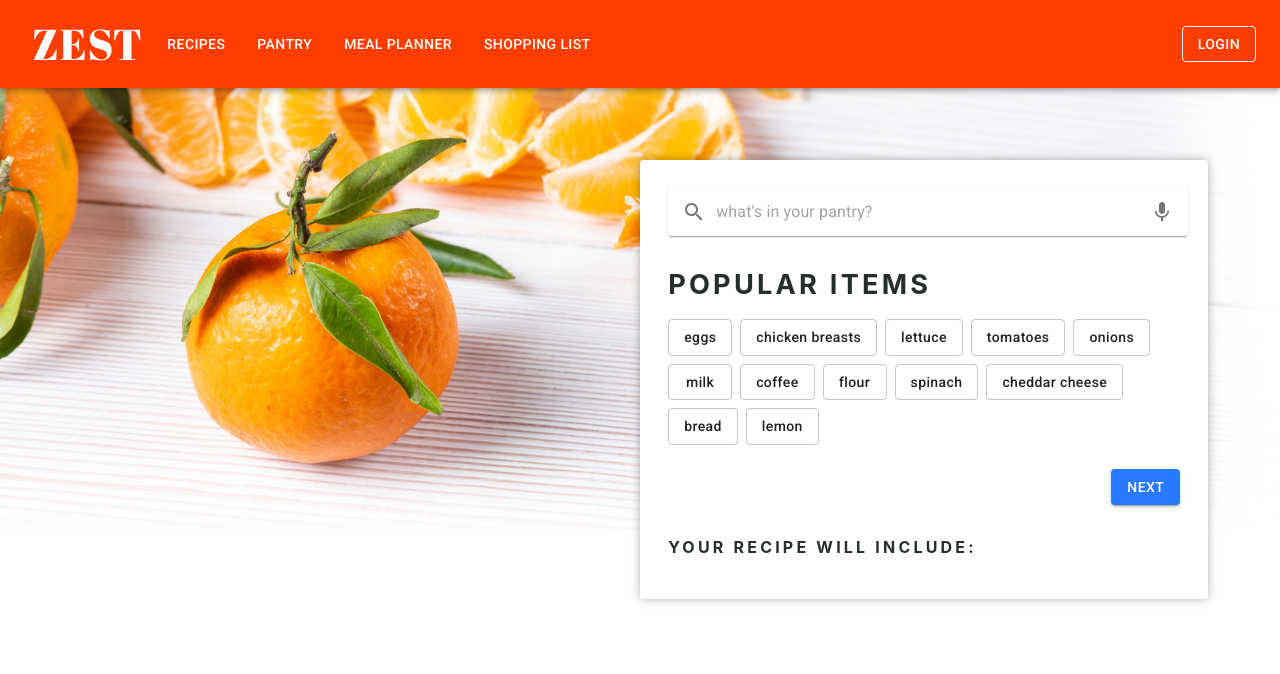
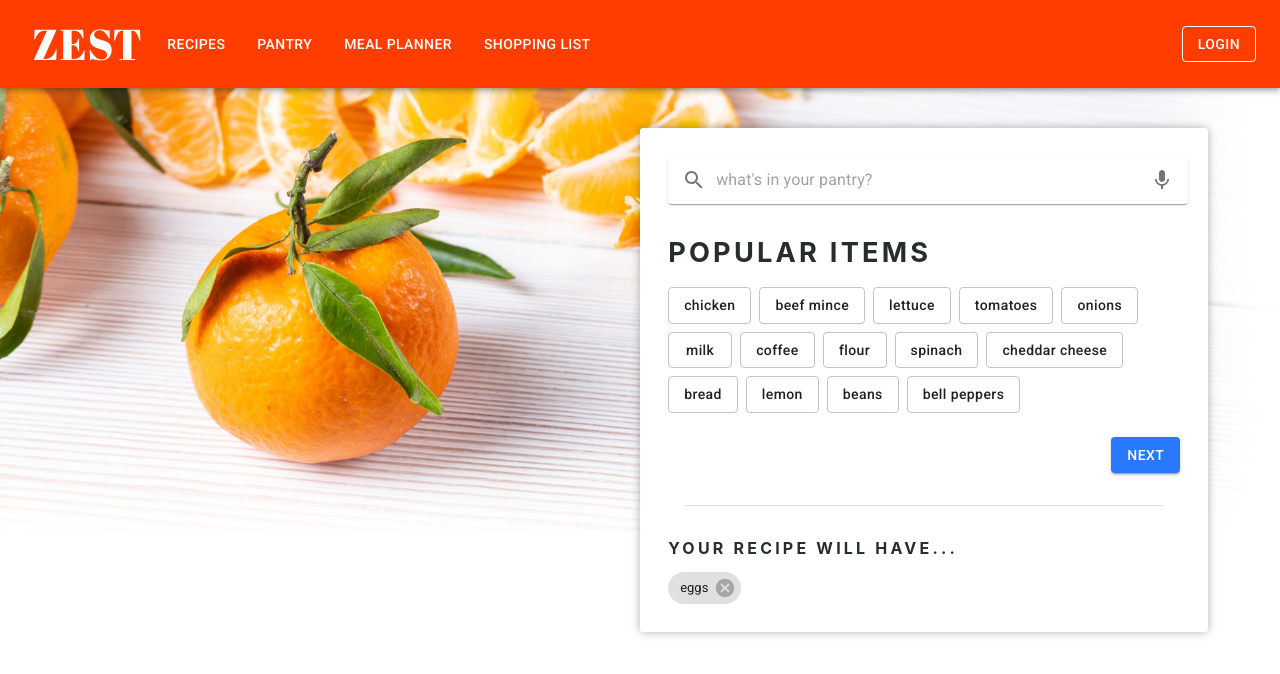
Before and after one commit to rainy-city-trio/project-frontend, a React (Create React App) app: page / in a window 1280 px wide. Shown: the top 674 px of the page. Built offline with nearby package versions, Linux system fonts and the light colour scheme.

Commit message:
chips can now be deleted from newSearch

```diff
--- a/src/App.js
+++ b/src/App.js
@@ -24,14 +24,37 @@ const theme = createMuiTheme({
 
 class App extends Component {
   state = {
-    popularItems: ['eggs', 'chicken breasts', 'lettuce', 'tomatoes', 'onions', 'milk', 'coffee', 'flour', 'spinach', 'cheddar cheese', 'bread', 'lemon'],
+    popularItems: ['eggs', 'chicken', 'beef mince', 'lettuce', 'tomatoes', 'onions', 'milk', 'coffee', 'flour', 'spinach', 'cheddar cheese', 'bread', 'lemon', 'beans', 'bell peppers'],
+    // filteredItems: [],
     newSearch: {
-      ingredients: [],
+      ingredients: ['eggs'],
       dietaryR: '',
       season: '',
       readyIn: null
     }
   }
+  onClickPopular = (e) => {
+    // console.log(e.target.innerText);
+    let ingredients = [...this.state.newSearch.ingredients, e.target.innerText];
+    this.setState({
+      newSearch: {
+        ingredients
+      }
+    })
+  }
+  deleteIngredient = (token) => {
+    // console.log(token);
+    let ingredients = [...this.state.newSearch.ingredients].filter(ingredient => {
+      return (ingredient !== token)
+    });
+    // console.log('deleteIngredient', ingredients)
+    this.setState({
+      newSearch: {
+        ingredients
+      }
+    })
+  }
+
   keyListener = (e) => {
     let value = e.target.value;
     console.log(value, e.keyCode);
@@ -52,7 +75,9 @@ class App extends Component {
       <ThemeProvider theme={theme}>
         <NavBar />
         <Billboard  state={this.state}
-                    keyListener={this.keyListener} />
+                    keyListener={this.keyListener}
+                    onClickPopular={this.onClickPopular}
+                    deleteIngredient={this.deleteIngredient} />
 
         {/* <Button color="primary">Primary</Button>
         <Button color="secondary">Secondary</Button> */}
--- a/src/components/Billboard.js
+++ b/src/components/Billboard.js
@@ -34,7 +34,9 @@ const Billboard = (props) => {
 
       </div>
       <SearchWindow state={props.state}
-                    keyListener={props.keyListener} />
+                    keyListener={props.keyListener}
+                    onClickPopular={props.onClickPopular}
+                    deleteIngredient={props.deleteIngredient} />
     </div>
   )
 
--- a/src/components/SearchWindow.js
+++ b/src/components/SearchWindow.js
@@ -6,7 +6,7 @@ import IconButton from '@material-ui/core/IconButton';
 import SearchIcon from '@material-ui/icons/Search';
 import MicIcon from '@material-ui/icons/Mic';
 import Button from '@material-ui/core/Button';
-import { Chip } from '@material-ui/core';
+import { Chip, Divider } from '@material-ui/core';
 // import {deepOrange} from '@material-ui/core/colors'
 // import RemoveCircleOutlineIcon from '@material-ui/icons/RemoveCircleOutline'
 
@@ -35,7 +35,7 @@ const useStyles = makeStyles(theme => ({
         // opacity: '.6',
         borderRadius: '.2rem',
         position: 'absolute',
-        top: '10rem',
+        top: '8rem',
         left: '50%',
         // transform: 'translate(-50%, -50%)',
         width: '40vw',
@@ -77,27 +77,31 @@ const useStyles = makeStyles(theme => ({
     },
     nextButton: {
         marginTop: '1rem',
+        marginBottom: '2rem'
 
     }
 }));
-
-
 
 const SearchWindow = (props) => {
     console.log('search', props.state);
     const { popularItems, newSearch } = props.state;
 
-    // const tokenState = useState([]);
-    // console.log('props', props);
+
 
     const classes = useStyles();
-    const popularItemList = popularItems.map((item, index) => {
-        return <Button className={classes.button} variant="outlined" key={index}>
+
+    let popularRender = popularItems.filter(item => {
+        return newSearch.ingredients.indexOf(item) === -1
+      });
+    console.log('popularRender', popularRender)
+
+    const popularItemList = popularRender.map((item, index) => {
+        return <Button onClick={props.onClickPopular} className={classes.button} variant="outlined" key={index}>
             {item}
         </Button>
     })
-    const tagList = newSearch.ingredients.map(token => {
-        return <Chip label={token} className={classes.chip} onDelete={props.keyListener} />
+    const tagList = newSearch.ingredients.map((token, index) => {
+        return <Chip label={token} className={classes.chip} key={index} onDelete={() => {props.deleteIngredient(token)}} />
     })
     return (
         <div className={classes.searchWindow}>
@@ -125,7 +129,8 @@ const SearchWindow = (props) => {
             <div className={classes.nextSubmit}>
                 <Button variant="contained" color="secondary" className={classes.nextButton}>NEXT</Button>
             </div>
-            <h2 className={classes.secondHeading}>Your recipe will include:</h2>
+            <Divider variant="middle" />
+            <h2 className={classes.secondHeading}>Your recipe will have...</h2>
             {tagList}
         </div>
     )
```
